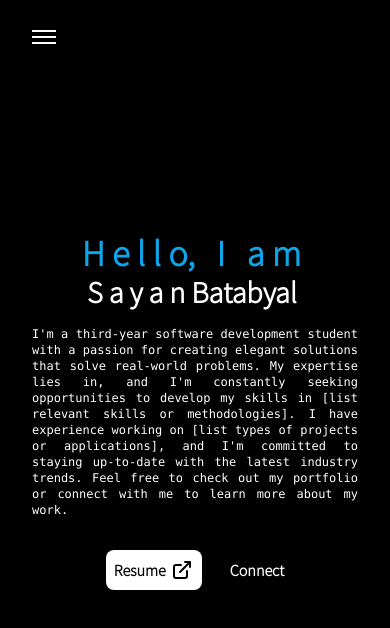
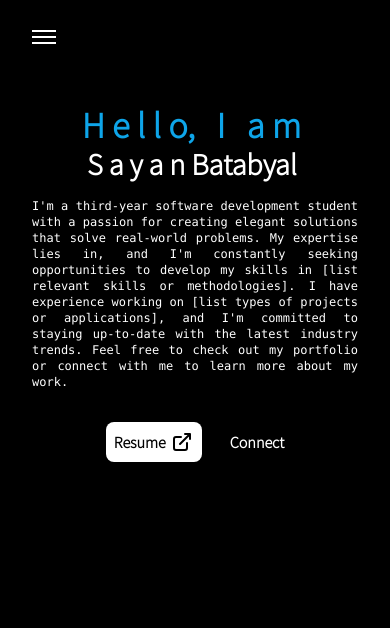
Before and after one commit to Sayan-Batabyal/personal-portfolio, a React (Vite) app: page / in a window 390 px wide. Shown: the top 628 px of the page. Built offline with nearby package versions, Linux system fonts and the light colour scheme; a web font is replaced by a local one.

Commit message:
responsive

```diff
--- a/src/components/Home.jsx
+++ b/src/components/Home.jsx
@@ -16,7 +16,7 @@ const Home = () => {
     <>
     <Transition/>
     <div className='text-white flex items-center w-full min-h-fit'>
-       <Layout className='pt-30 md:pt-40 sm:pt-40'>
+       <Layout className='pt-10 md:pt-20 sm:pt-30'>
        <AnimatedText text="H e l l o, &nbsp; I &nbsp; a m" className='text-left !text-4xl !text-sky-500 xl:!text-6xl lg:!text-center lg:!text-5xl md:!text-5xl sm:!text-4xl ' />
         <div className="flex items-center justify-between w-full">
           <div className=''>
```
